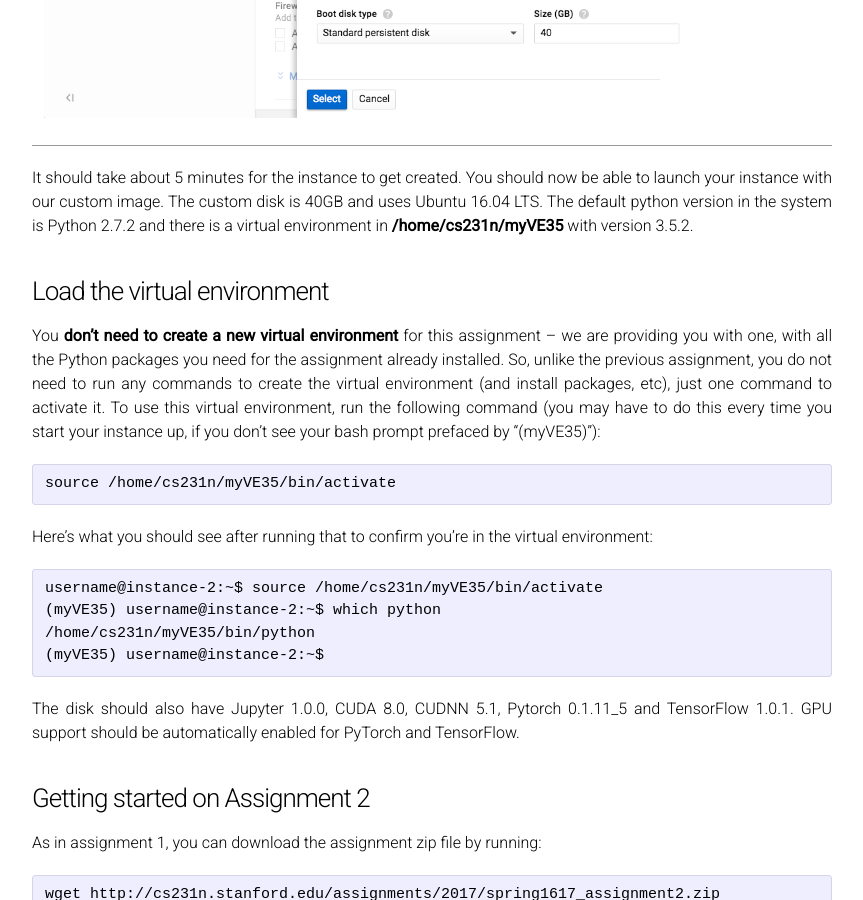
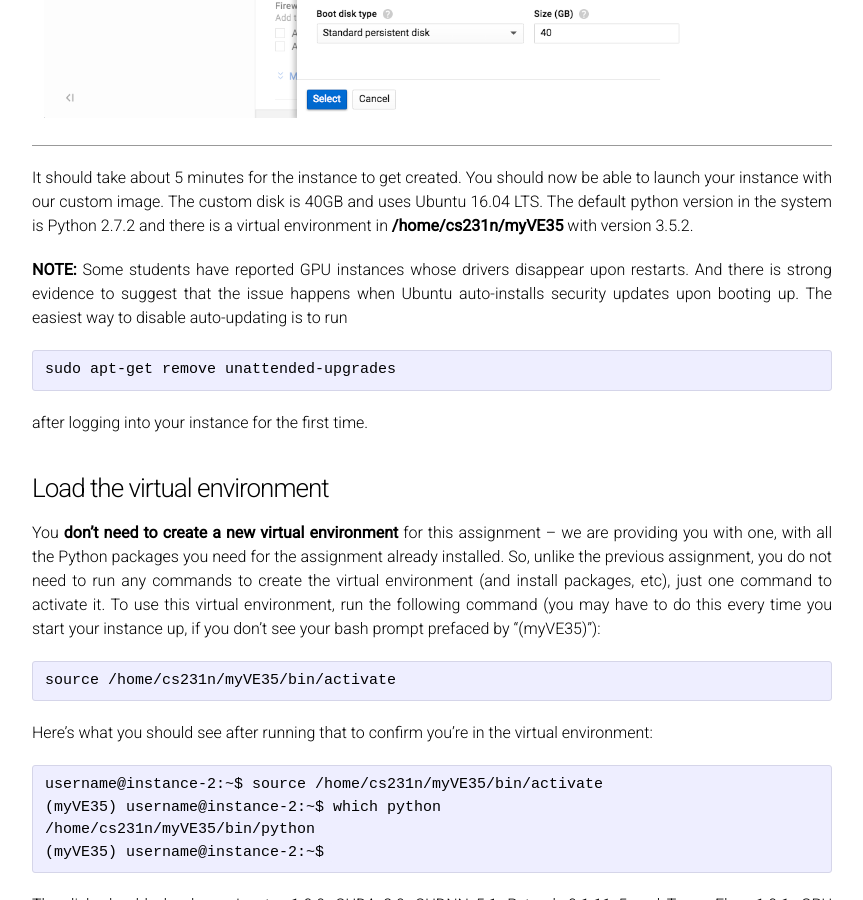
Before and after one commit to cs231n/cs231n.github.io, a Jekyll site: the page built from assignment2_google_cloud.md, in a window 1280 px wide and 900 px high, scrolled down 5523 px. Shown: the whole window, without its empty margins (208-1071 px from the left). Built offline with Jekyll 4.4.1, drawn with Linux system fonts in a browser that asks for light colours.

Commit message:
disable security

````diff
--- a/assignment2_google_cloud.md
+++ b/assignment2_google_cloud.md
@@ -60,6 +60,14 @@ Instead of selecting an entry in **OS images** for **Boot disk**, select **Custo
 It should take about 5 minutes for the instance to get created. You should now be able to launch your instance with our custom image. The custom disk is 40GB and uses Ubuntu 16.04 LTS.
 The default python version in the system is Python 2.7.2 and there is a virtual environment in **/home/cs231n/myVE35** with version 3.5.2.
 
+**NOTE:** Some students have reported GPU instances whose drivers disappear upon restarts. And there is strong evidence to suggest that the issue happens when Ubuntu auto-installs security updates upon booting up. The easiest way to disable auto-updating is to run
+
+```
+sudo apt-get remove unattended-upgrades
+```
+
+after logging into your instance for the first time.
+
 ### Load the virtual environment ###
 You **don't need to create a new virtual environment** for this assignment -- we are providing you with one, with all the Python packages you need for the assignment already installed. So, unlike the previous assignment, you do not need to run any commands to create the virtual environment (and install packages, etc), just one command to activate it. To use this virtual environment, run the following command (you may have to do this every time you start your instance up, if you don't see your bash prompt prefaced by "(myVE35)"):
 
````
